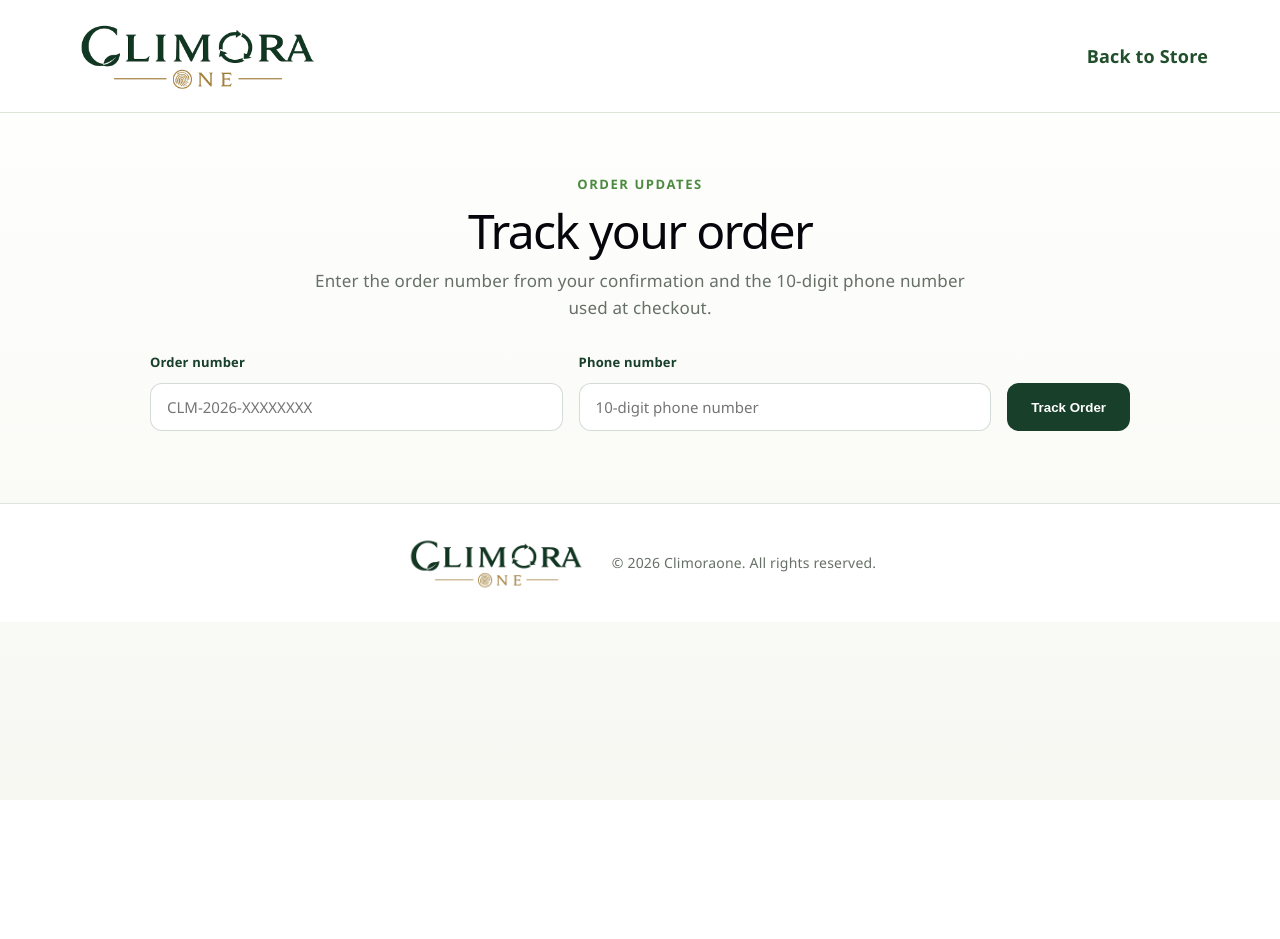
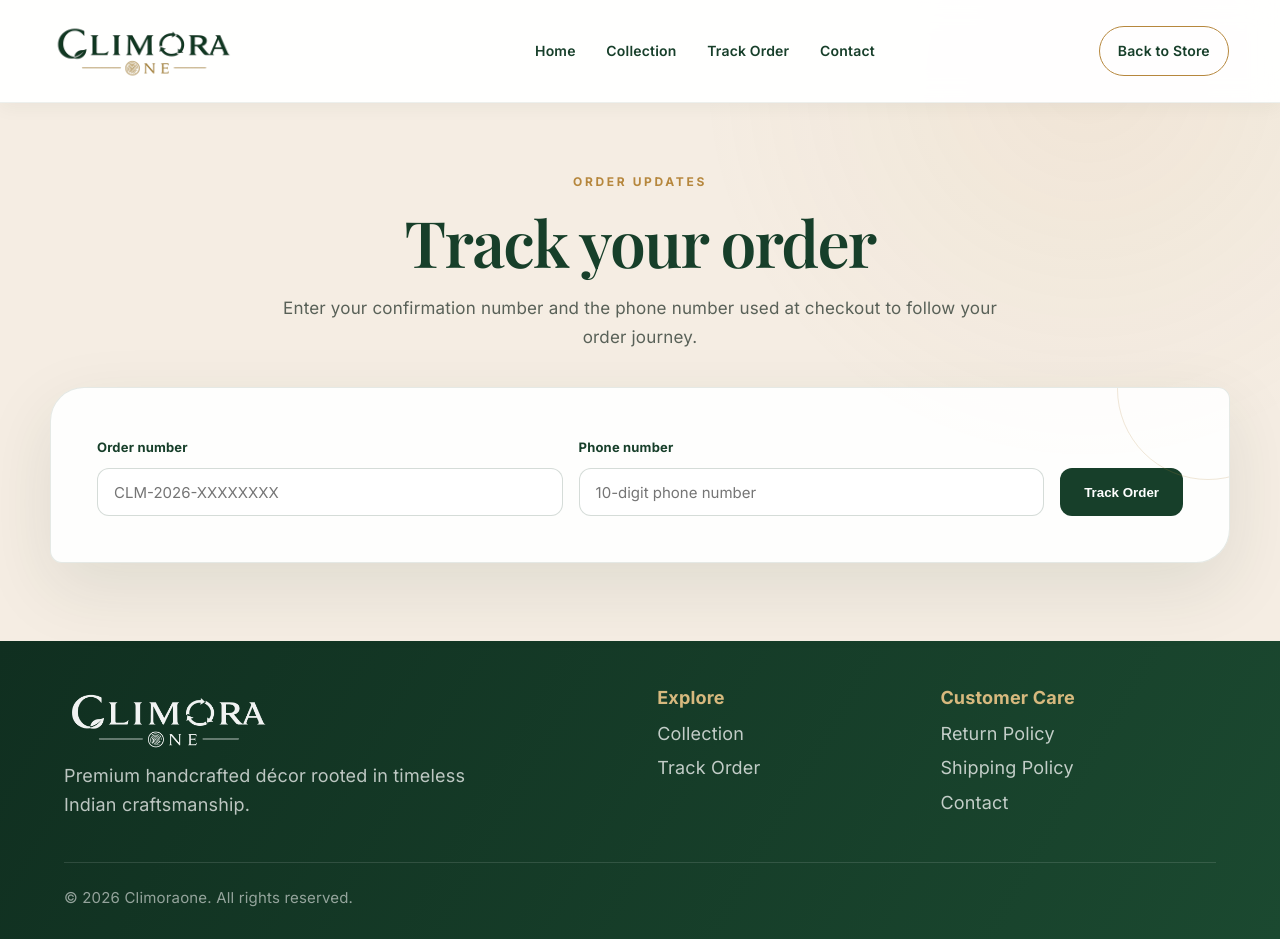
Before and after one commit to mchittimalla2/Climora-one, a React (Vite) app: page /track-order in a window 1280 px wide. Before the commit the page ends 800 px from the top, so only its background shows below. Built offline with nearby package versions, Linux system fonts and the light colour scheme.

Commit message:
Redesign track order with premium shared layout

```diff
--- a/src/pages/TrackOrder.jsx
+++ b/src/pages/TrackOrder.jsx
@@ -1,8 +1,6 @@
-import { Link } from "react-router-dom";
 import { useState } from "react";
-import "../App.css";
 import { API_BASE_URL } from "../config/api";
-import { BrandLogo } from "../components/BrandLogo";
+import { PublicPageLayout } from "../components/PublicPageLayout";
 
 const timelineSteps = [
   "Order Received",
@@ -87,21 +85,12 @@ function TrackOrder() {
   };
 
   return (
-    <div className="tracking-page">
-      <header className="tracking-header">
-        <Link to="/" className="tracking-brand" aria-label="Climoraone store">
-          <BrandLogo className="brand-logo" />
-        </Link>
-        <Link to="/" className="tracking-back-link">Back to Store</Link>
-      </header>
-
-      <main className="tracking-main">
-        <section className="tracking-intro">
-          <span className="tracking-eyebrow">Order updates</span>
-          <h1>Track your order</h1>
-          <p>Enter the order number from your confirmation and the 10-digit phone number used at checkout.</p>
-        </section>
-
+    <PublicPageLayout
+      className="tracking-page"
+      eyebrow="Order updates"
+      title="Track your order"
+      description="Enter your confirmation number and the phone number used at checkout to follow your order journey."
+    >
       <section className="tracking-card">
         <form className="tracking-form" onSubmit={handleTrack}>
           <label>
@@ -182,13 +171,7 @@ function TrackOrder() {
           </div>
         </section>
       )}
-      </main>
-
-      <footer className="tracking-footer">
-        <BrandLogo className="brand-logo brand-logo--footer" />
-        <span>© 2026 Climoraone. All rights reserved.</span>
-      </footer>
-    </div>
+    </PublicPageLayout>
   );
 }
 
```
Lines whose indentation alone changed are shown as unchanged.
